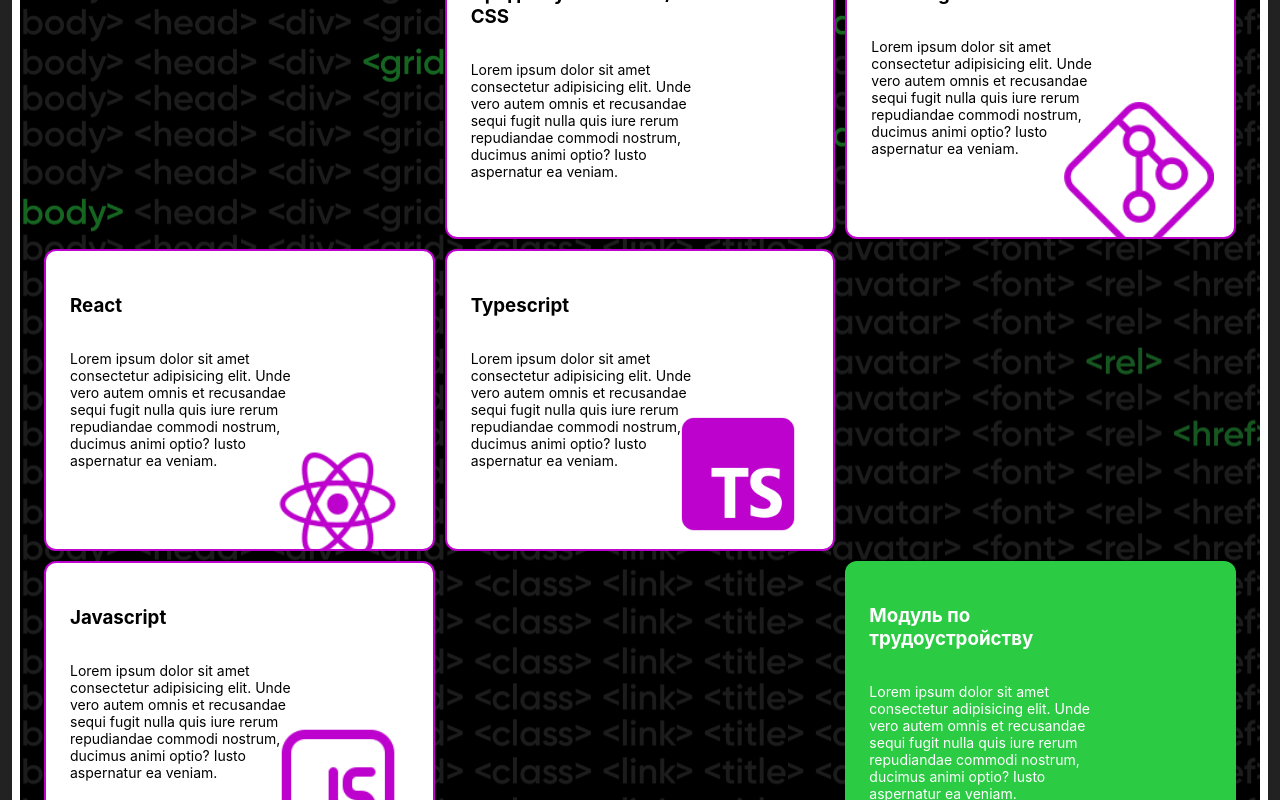
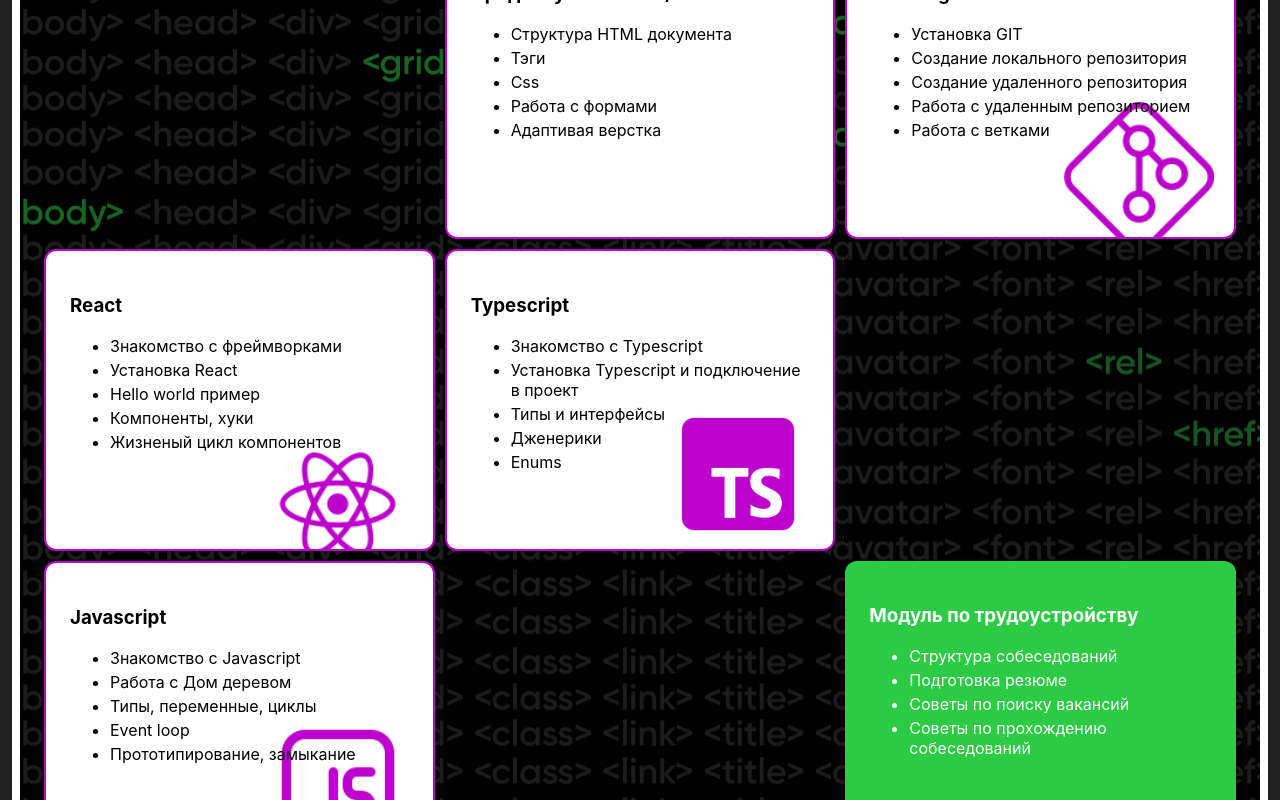
Before and after one commit to moiskillnadne/courses-app, a React (Vite) app: page / in a window 1280 px wide. Shown: the part 2700-3500 px from the top of the page. Built offline with nearby package versions, Linux system fonts and the light colour scheme.

Commit message:
fix: course structure data added

```diff
--- a/src/pages/LandingPage/index.tsx
+++ b/src/pages/LandingPage/index.tsx
@@ -7,7 +7,6 @@ import {
   LandingWhatCourseContain,
   LandingSupport,
   LandingEmployment,
-  LandingResult,
   LandingRates,
   LandingQuestions,
   LandingFooter,
@@ -30,8 +29,6 @@ export const LandingPage = () => {
       <Divider size="100px" />
       <ApplyButton />
       <Divider size="100px" />
-      <LandingResult />
-      <Divider size="100px" />
       <LandingRates />
       <ApplyButton />
       <LandingQuestions />
--- a/src/widgets/Landing/WhatCourseContain/CourseStructure.tsx
+++ b/src/widgets/Landing/WhatCourseContain/CourseStructure.tsx
@@ -10,11 +10,18 @@ export const CourseStructure = () => {
         <div className="course-structure-content">
           <div className={classNames("course-block-item", "course-block-item-default-color", "course-block-item-1")}>
             <div>
+              <div>
                 <h3>Продвинутый HTML / CSS</h3>
-              <p>
-                Lorem ipsum dolor sit amet consectetur adipisicing elit. Unde vero autem omnis et recusandae sequi fugit
-                nulla quis iure rerum repudiandae commodi nostrum, ducimus animi optio? Iusto aspernatur ea veniam.
-              </p>
+              </div>
+              <div>
+                <ul>
+                  <li>Структура HTML документа</li>
+                  <li>Тэги</li>
+                  <li>Css</li>
+                  <li>Работа с формами</li>
+                  <li>Адаптивая верстка</li>
+                </ul>
+              </div>
             </div>
           </div>
           <div
@@ -25,11 +32,18 @@ export const CourseStructure = () => {
               "course-block-git-icon",
             )}>
             <div>
+              <div>
                 <h3>GIT & Agile</h3>
-              <p>
-                Lorem ipsum dolor sit amet consectetur adipisicing elit. Unde vero autem omnis et recusandae sequi fugit
-                nulla quis iure rerum repudiandae commodi nostrum, ducimus animi optio? Iusto aspernatur ea veniam.
-              </p>
+              </div>
+              <div>
+                <ul>
+                  <li>Установка GIT</li>
+                  <li>Создание локального репозитория</li>
+                  <li>Создание удаленного репозитория</li>
+                  <li>Работа с удаленным репозиторием</li>
+                  <li>Работа с ветками</li>
+                </ul>
+              </div>
             </div>
           </div>
           <div
@@ -40,11 +54,18 @@ export const CourseStructure = () => {
               "course-block-react-icon",
             )}>
             <div>
+              <div>
                 <h3>React</h3>
-              <p>
-                Lorem ipsum dolor sit amet consectetur adipisicing elit. Unde vero autem omnis et recusandae sequi fugit
-                nulla quis iure rerum repudiandae commodi nostrum, ducimus animi optio? Iusto aspernatur ea veniam.
-              </p>
+              </div>
+              <div>
+                <ul>
+                  <li>Знакомство с фреймворками</li>
+                  <li>Установка React</li>
+                  <li>Hello world пример</li>
+                  <li>Компоненты, хуки</li>
+                  <li>Жизненый цикл компонентов</li>
+                </ul>
+              </div>
             </div>
           </div>
           <div
@@ -55,11 +76,18 @@ export const CourseStructure = () => {
               "course-block-typescript-icon",
             )}>
             <div>
+              <div>
                 <h3>Typescript</h3>
-              <p>
-                Lorem ipsum dolor sit amet consectetur adipisicing elit. Unde vero autem omnis et recusandae sequi fugit
-                nulla quis iure rerum repudiandae commodi nostrum, ducimus animi optio? Iusto aspernatur ea veniam.
-              </p>
+              </div>
+              <div>
+                <ul>
+                  <li>Знакомство с Typescript</li>
+                  <li>Установка Typescript и подключение в проект</li>
+                  <li>Типы и интерфейсы</li>
+                  <li>Дженерики</li>
+                  <li>Enums</li>
+                </ul>
+              </div>
             </div>
           </div>
           <div
@@ -70,20 +98,33 @@ export const CourseStructure = () => {
               "course-block-javascript-icon",
             )}>
             <div>
+              <div>
                 <h3>Javascript</h3>
-              <p>
-                Lorem ipsum dolor sit amet consectetur adipisicing elit. Unde vero autem omnis et recusandae sequi fugit
-                nulla quis iure rerum repudiandae commodi nostrum, ducimus animi optio? Iusto aspernatur ea veniam.
-              </p>
+              </div>
+              <div>
+                <ul>
+                  <li>Знакомство с Javascript</li>
+                  <li>Работа с Дом деревом</li>
+                  <li>Типы, переменные, циклы</li>
+                  <li>Event loop</li>
+                  <li>Прототипирование, замыкание</li>
+                </ul>
+              </div>
             </div>
           </div>
           <div className={classNames("course-block-item", "course-block-item-green-color", "course-block-item-6")}>
             <div>
+              <div>
                 <h3>Модуль по трудоустройству</h3>
-              <p>
-                Lorem ipsum dolor sit amet consectetur adipisicing elit. Unde vero autem omnis et recusandae sequi fugit
-                nulla quis iure rerum repudiandae commodi nostrum, ducimus animi optio? Iusto aspernatur ea veniam.
-              </p>
+              </div>
+              <div>
+                <ul>
+                  <li>Структура собеседований</li>
+                  <li>Подготовка резюме</li>
+                  <li>Советы по поиску вакансий</li>
+                  <li>Советы по прохождению собеседований</li>
+                </ul>
+              </div>
             </div>
           </div>
         </div>
--- a/src/widgets/Landing/WhatCourseContain/style.css
+++ b/src/widgets/Landing/WhatCourseContain/style.css
@@ -94,10 +94,10 @@
   border-radius: 12px;
 }
 
-.course-block-item > div {
-  display: grid;
-  grid-template-columns: 2fr 1fr;
+.course-block-item li {
+  margin-bottom: 4px;
 }
+
 .course-block-item  h3 {
   grid-column: 1 / 2;
   grid-row: 1 / 2;
```
Lines whose indentation alone changed are shown as unchanged.
